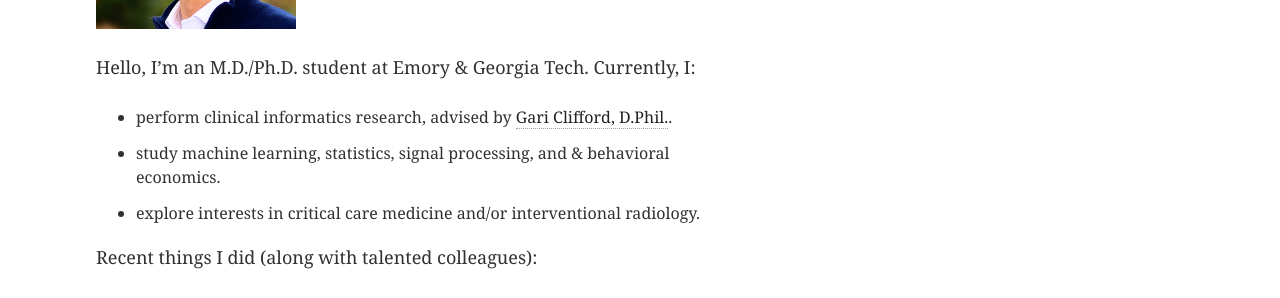
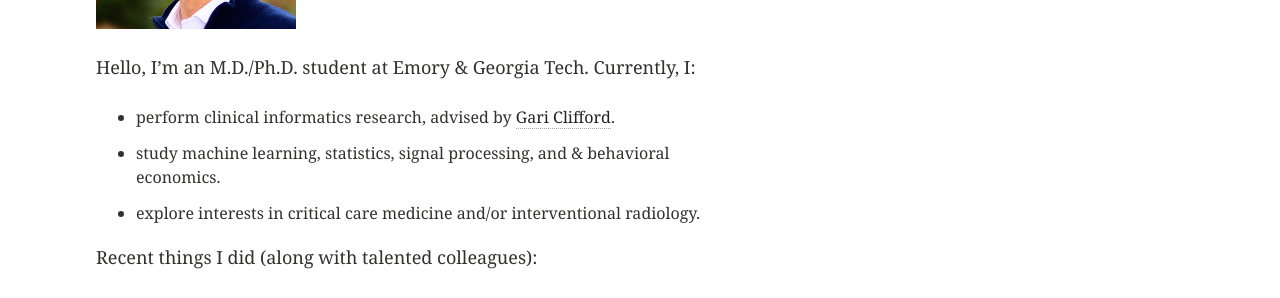
Before and after one commit to erikr/erikr.github.io, a Jekyll site: the page built from about.md, in a window 1280 px wide. Shown: the part 405-703 px from the top of the page. Built offline with Jekyll 4.4.1, drawn with Linux system fonts in a browser that asks for light colours; nearby versions of some CDN libraries.

Commit message:
modified about.md

```diff
--- a/about.md
+++ b/about.md
@@ -8,7 +8,7 @@ title: "About"
 
 Hello, I'm an M.D./Ph.D. student at Emory & Georgia Tech. Currently, I:
 
-+ perform clinical informatics research, advised by [Gari Clifford, D.Phil.](http://gdclifford.info/gari).
++ perform clinical informatics research, advised by [Gari Clifford](http://gdclifford.info/gari).
 + study machine learning, statistics, signal processing, and & behavioral economics.
 + explore interests in critical care medicine and/or interventional radiology.
 
```
